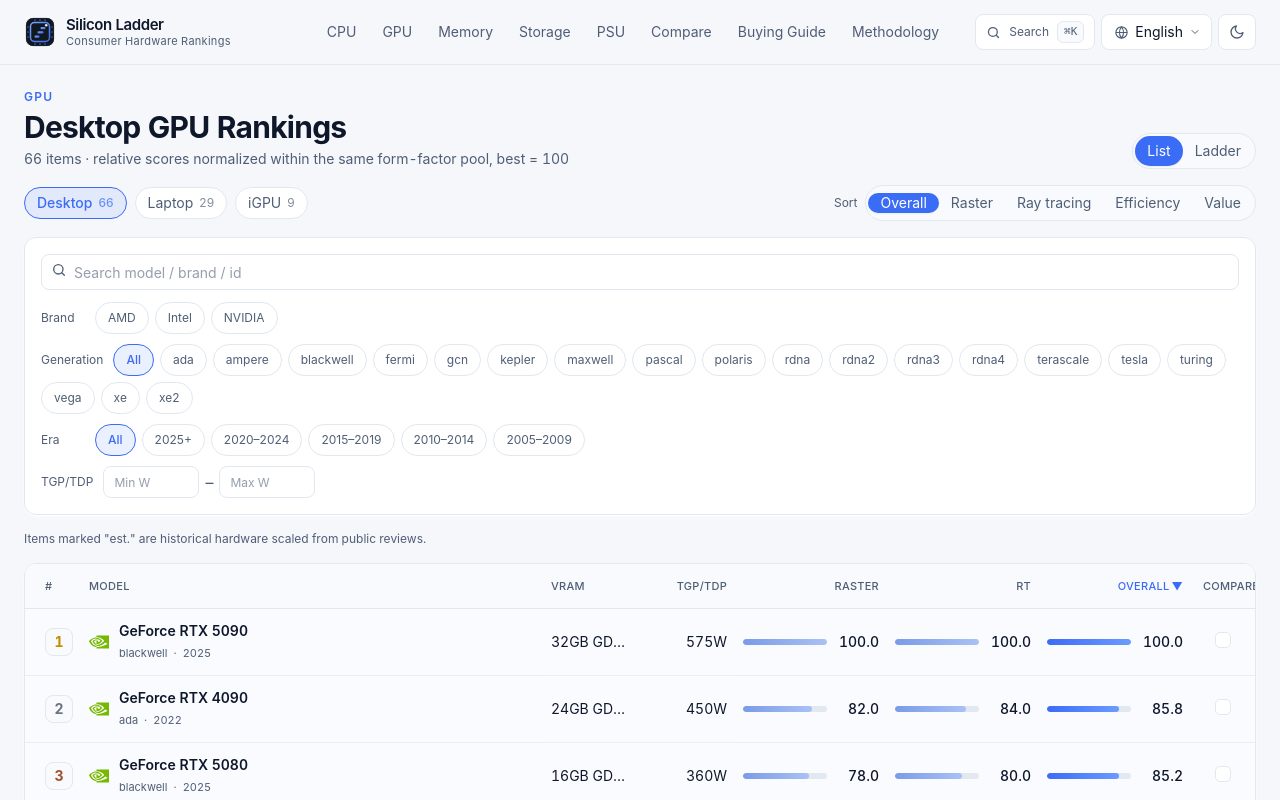
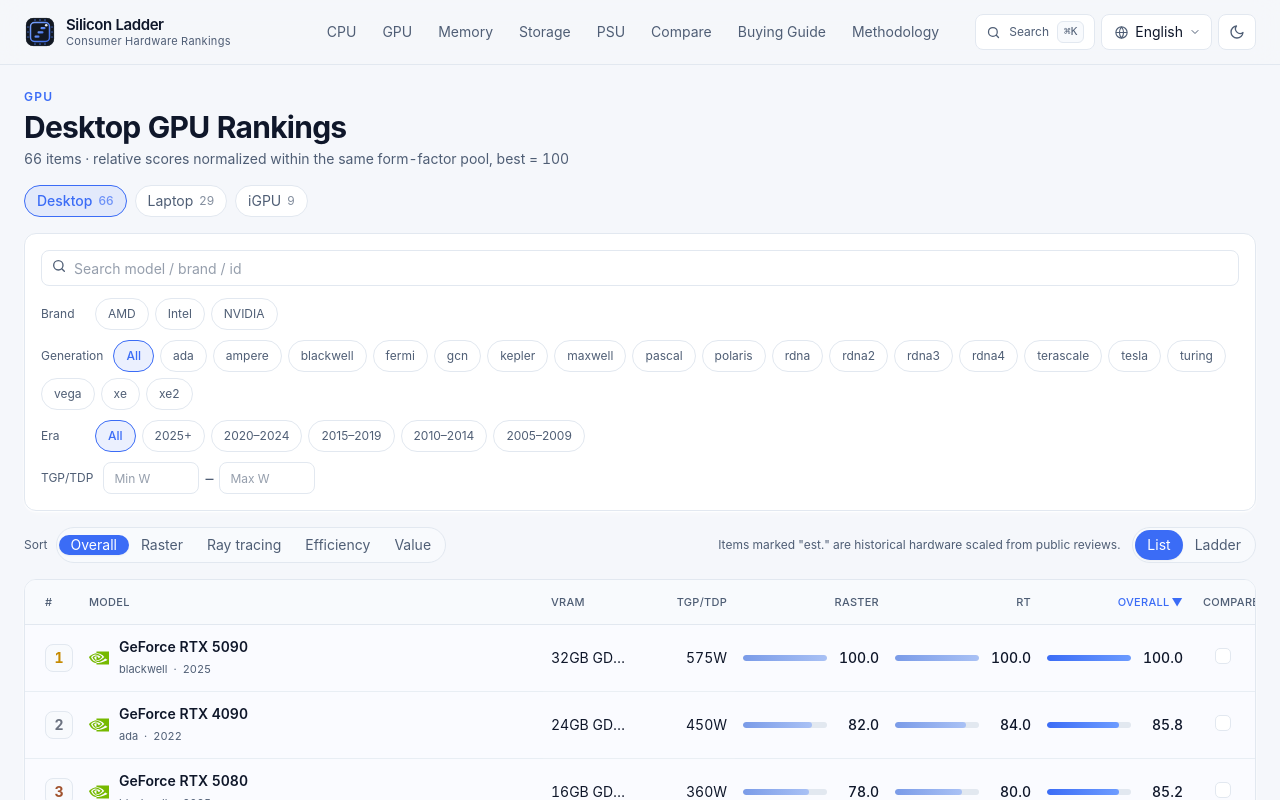
Before and after one commit to tan-zhuo/silicon-ladder, a Vue app in the folder hardware-rank/: page /en/rank/gpu in a window 1280 px wide. Shown: the top 800 px of the page. Built offline with nearby package versions, Linux system fonts and the light colour scheme.

Commit message:
ui: 排序 Tab 与列表/天梯切换移到筛选条下方、紧贴列表
Co-Authored-By: Claude Fable 5 <noreply@anthropic.com>
Claude-Session: https://claude.ai/code/session_011fBAaapBiQcBJAXxYjUTg1

```diff
--- a/hardware-rank/src/pages/RankPage.vue
+++ b/hardware-rank/src/pages/RankPage.vue
@@ -84,34 +84,33 @@ useSeo(() => ({
 
 <template>
   <div class="space-y-4">
-    <div class="flex flex-wrap items-end justify-between gap-3">
-      <div>
-        <div class="kicker">{{ catLabel(category) }}</div>
-        <h1 class="text-2xl sm:text-3xl font-bold tracking-tight mt-1">{{ title }}</h1>
-        <p class="text-sm text-muted mt-1">{{ t('rank.count', { n: rows.length }) }}</p>
-      </div>
-      <div v-if="canLadder" class="seg">
-        <button class="seg-btn" :class="{ 'seg-active': view === 'list' }" @click="setView('list')">{{ t('rank.list') }}</button>
-        <button class="seg-btn" :class="{ 'seg-active': view === 'ladder' }" @click="setView('ladder')">{{ t('rank.ladder') }}</button>
-      </div>
+    <div>
+      <div class="kicker">{{ catLabel(category) }}</div>
+      <h1 class="text-2xl sm:text-3xl font-bold tracking-tight mt-1">{{ title }}</h1>
+      <p class="text-sm text-muted mt-1">{{ t('rank.count', { n: rows.length }) }}</p>
     </div>
 
     <div v-if="category === 'psu'" class="notice-info">{{ t('rank.psuNote') }}</div>
     <div v-if="isLaptop" class="notice-warn">{{ t('rank.laptopWarn') }}</div>
     <div v-if="category === 'ram' && filters.form === 'onboard'" class="notice-info">{{ t('rank.onboardNote') }}</div>
 
-    <div class="flex flex-col lg:flex-row lg:items-center gap-3">
-      <FormTabs :options="FORMS[category]" :model-value="filters.form" :counts="formCounts" @update:model-value="setForm" />
-      <div class="lg:ml-auto">
-        <SortTabs v-if="category !== 'psu'" :options="sortOptions" :model-value="effectiveSort" @update:model-value="setSort" />
-        <span v-else class="text-xs text-muted">{{ t('rank.psuSort') }}</span>
-      </div>
-    </div>
+    <FormTabs :options="FORMS[category]" :model-value="filters.form" :counts="formCounts" @update:model-value="setForm" />
 
     <FilterBar :category="category" :model-value="filters" :brands="brands" :gens="gens" :years="years" @update:model-value="update" />
 
-    <p v-if="view === 'ladder'" class="text-xs text-muted">{{ t('rank.ladderNote', { sort: sortLabel }) }}<span v-if="hasEst"> {{ t('rank.estNote') }}</span></p>
-    <p v-else-if="hasEst" class="text-xs text-muted">{{ t('rank.estNote') }}</p>
+    <!-- 工具栏：紧贴列表 -->
+    <div class="flex flex-wrap items-center gap-3 -mb-1">
+      <SortTabs v-if="category !== 'psu'" :options="sortOptions" :model-value="effectiveSort" @update:model-value="setSort" />
+      <span v-else class="text-xs text-muted">{{ t('rank.psuSort') }}</span>
+      <div class="ml-auto flex items-center gap-3">
+        <span v-if="hasEst" class="hidden xl:inline text-xs text-muted">{{ t('rank.estNote') }}</span>
+        <div v-if="canLadder" class="seg">
+          <button class="seg-btn" :class="{ 'seg-active': view === 'list' }" @click="setView('list')">{{ t('rank.list') }}</button>
+          <button class="seg-btn" :class="{ 'seg-active': view === 'ladder' }" @click="setView('ladder')">{{ t('rank.ladder') }}</button>
+        </div>
+      </div>
+    </div>
+    <p v-if="view === 'ladder'" class="text-xs text-muted">{{ t('rank.ladderNote', { sort: sortLabel }) }}</p>
     <LadderView v-if="view === 'ladder'" :category="category" :rows="rows" :sort="effectiveSort" />
     <RankTable v-else :category="category" :rows="rows" :sort="effectiveSort" :dir="filters.dir" @sort="onHeaderSort" />
   </div>
```
